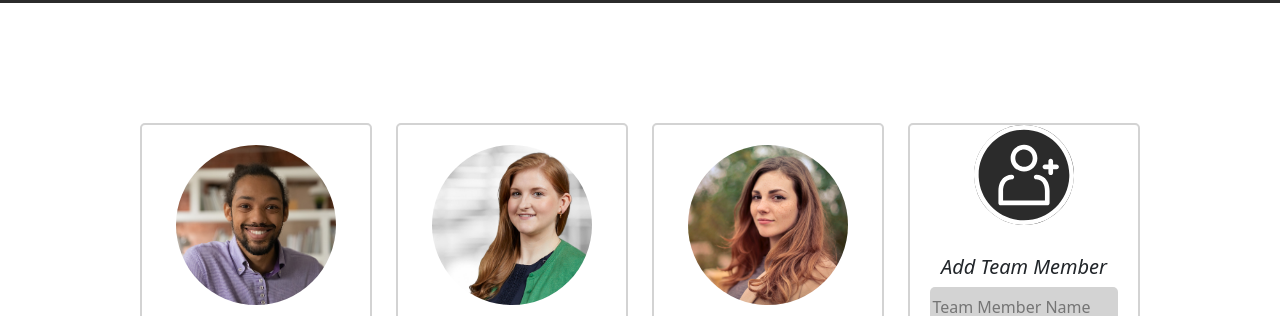
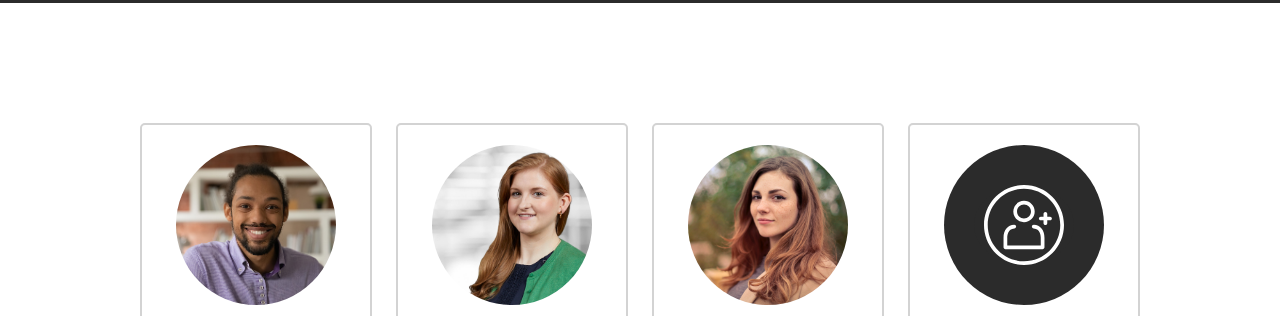
Before and after one commit to OW-F-Beytell/week8_formal_assessment, a plain HTML site: page index.html in a window 1280 px wide. Shown: the part 77-393 px from the top of the page. Drawn offline with nearby package versions, Linux system fonts and the light colour scheme.

Commit message:
Fix image
Correct the Add image

```diff
--- a/css/main.css
+++ b/css/main.css
@@ -141,6 +141,15 @@ form h5{
     font-weight: normal;
     font-style: italic;
 }
+.circ{
+    width: 160px;
+    height: 160px;
+    border-radius: 50%;
+    background-color: #2b2b2b;
+    margin: 0 auto;
+    margin-top: 20px;
+    padding-top: 40px;
+}
 form input{
     width: 90%;
     background-color: lightgray;
--- a/index.html
+++ b/index.html
@@ -57,7 +57,7 @@
             </div>
             <div class="col-3">
                 <form>
-                    <div class="add-user-icon"><img src="assets/add.svg" height="100px" width=""></div>
+                    <div class="circ"><div class="add-user-icon"><img src="assets/add.svg" height="80px" width="80"></div></div>
                     <h5>Add Team Member</h5>
                     <input type="text" placeholder="Team Member Name" required>
                     <input type="text" placeholder="Job Description" required>
```
